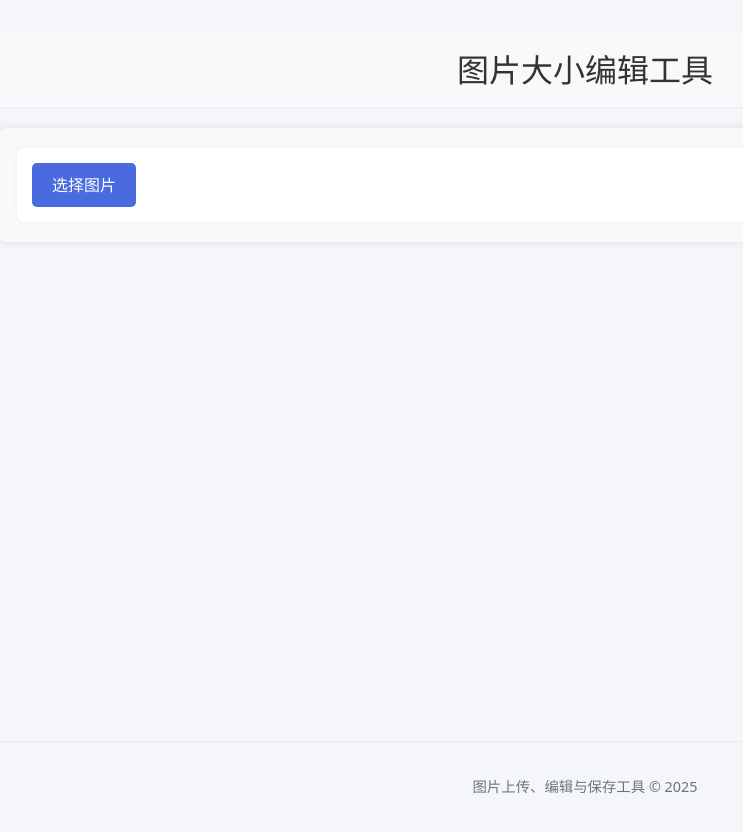
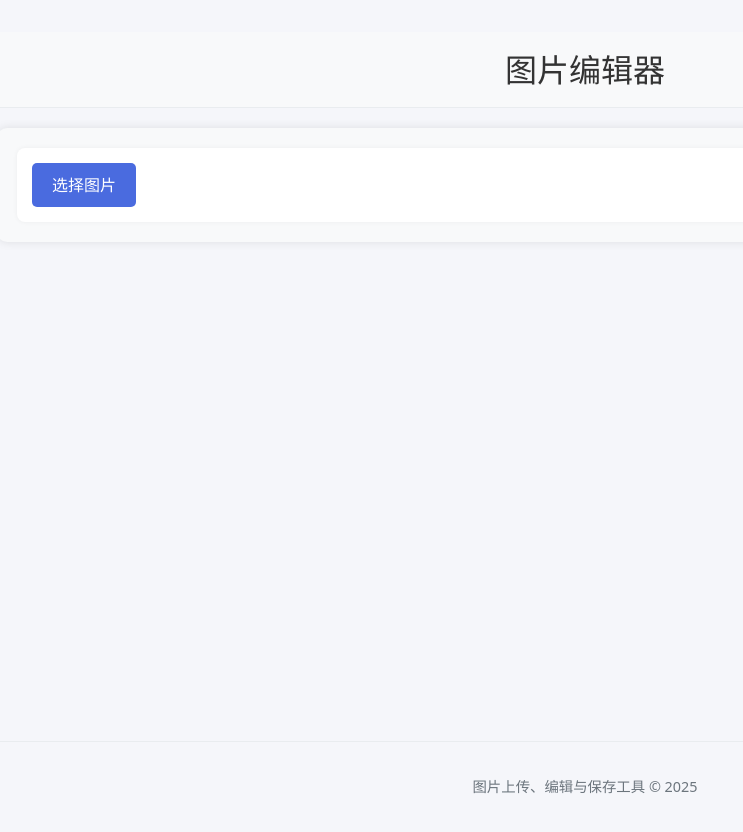
Before and after one commit to yuzai/imgsize, a React (Vite) app: page / in a window 1280 px wide. Shown: the top 832 px of the page, without its empty margins (55-798 px from the left). Built offline with nearby package versions, Linux system fonts and the light colour scheme.

Commit message:
fix: path

```diff
--- a/index.html
+++ b/index.html
@@ -4,7 +4,7 @@
     <meta charset="UTF-8" />
     <link rel="icon" type="image/svg+xml" href="/logo.svg" />
     <meta name="viewport" content="width=device-width, initial-scale=1.0" />
-    <title>图片大小编辑工具</title>
+    <title>图片编辑工具</title>
   </head>
   <body>
     <div id="root"></div>
--- a/src/App.tsx
+++ b/src/App.tsx
@@ -5,7 +5,7 @@ function App() {
   return (
     <div className="App">
       <header className="App-header">
-        <h1>图片大小编辑工具</h1>
+        <h1>图片编辑器</h1>
       </header>
       <main>
         <ImageEditor />
```
